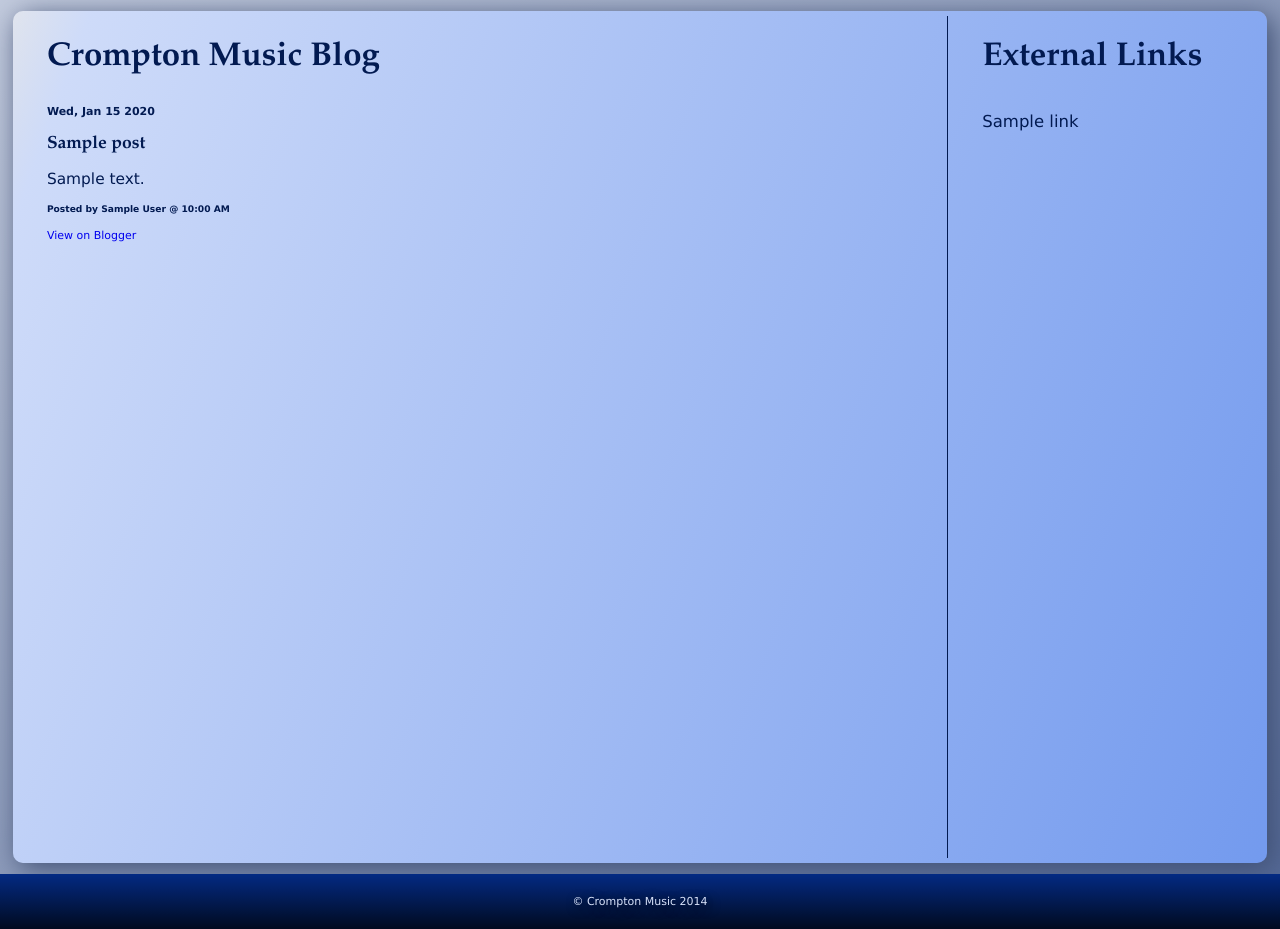
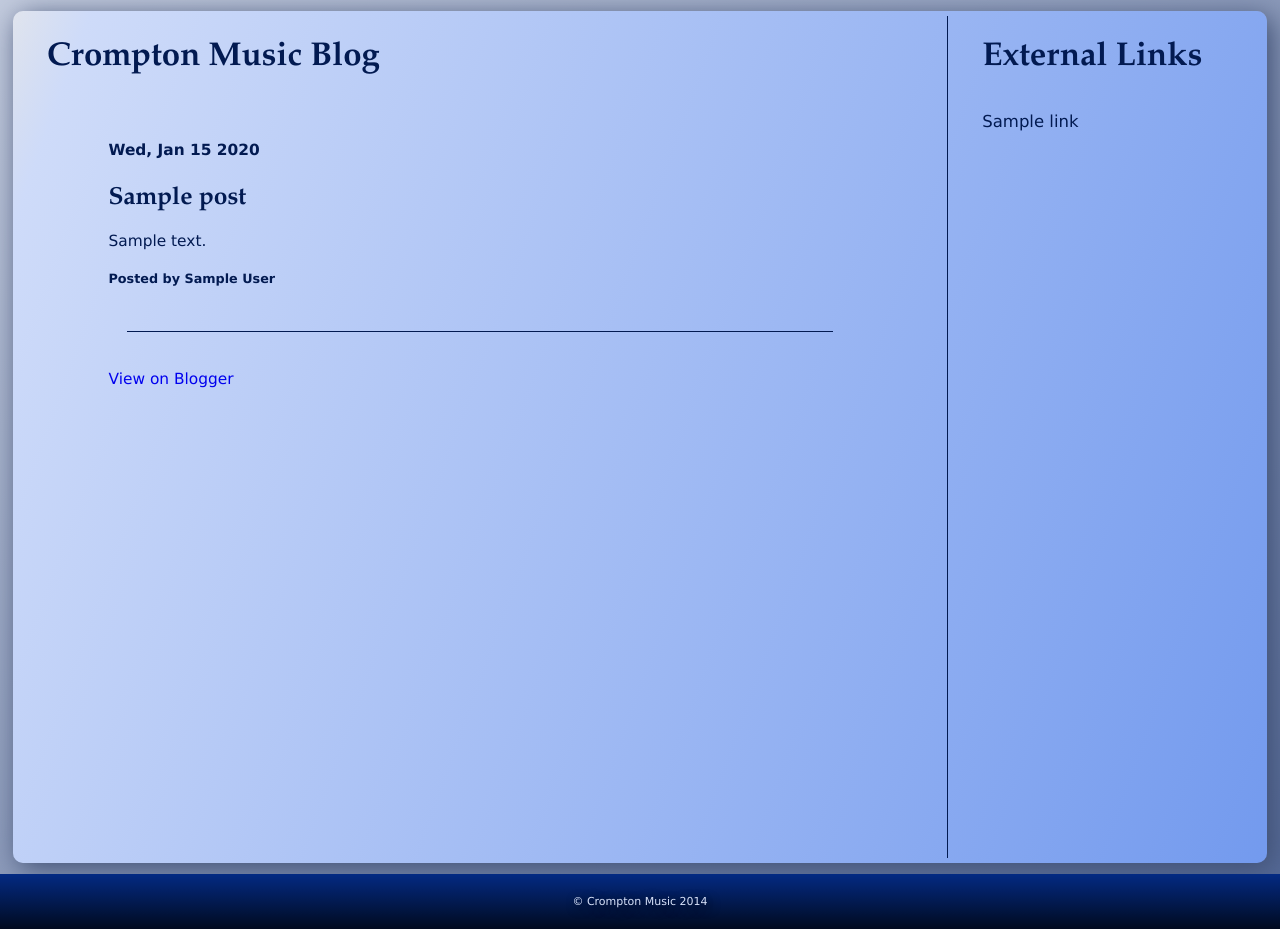
Before and after one commit to PCrompton/cromptonmusic-website, a Python web app: template templates/blog.html in a window 1280 px wide. Shown: the part 271-1200 px from the top of the page. Run offline with Jinja, Linux system fonts and the light colour scheme; the template is opened without the code that fills it: most values are stand-ins (such as "Sample title", 1, 10 or a date in 2020).

Commit message:
fixed blog format

```diff
--- a/stylesheets/main.css
+++ b/stylesheets/main.css
@@ -59,6 +59,7 @@ body a {
   font-size: 1.6em;
   font-family: Garamond, serif;
 }
+.content #blog-feed,
 .content p {
   font-size: 1.4em;
   text-align: justify;
@@ -318,7 +319,39 @@ div#page {
   flex: 1;
 }
 #content #blog-feed {
+  display: -webkit-box;
+  display: -webkit-flex;
+  display: -ms-flexbox;
+  display: flex;
+  -webkit-box-orient: vertical;
+  -webkit-box-direction: normal;
+  -webkit-flex-direction: column;
+  -ms-flex-direction: column;
+  flex-direction: column;
+  margin: 0 4em;
   padding: 0;
+}
+#content #blog-feed hr {
+  width: 95%;
+  height: 1px;
+}
+#content #blog-feed div {
+  padding: 0 0 1em 0;
+}
+#content #blog-feed #post {
+  border-bottom: solid;
+  border-bottom: 1px;
+  padding: 1em 0;
+}
+#content #blog-feed #post h4 {
+  margin-bottom: 0;
+}
+#content #blog-feed #post #post-title {
+  margin-top: 1em;
+}
+#content #blog-feed div#blog-footer {
+  margin: 0;
+  padding: 2em 0;
 }
 #blog-archives {
   max-width: 20%;
--- a/stylesheets/mods/fonts.less
+++ b/stylesheets/mods/fonts.less
@@ -78,7 +78,7 @@ body {
 
 	}
 
-	p {
+	#blog-feed, p {
 		font-size: 1.4em;
 		text-align: justify;
 	}
--- a/stylesheets/mods/layout.less
+++ b/stylesheets/mods/layout.less
@@ -78,8 +78,34 @@ div#page {
 	}
 
 	#blog-feed {
+		display: flex;
+		flex-direction: column;
+		margin: 0 4em;
 		padding: 0;
+		hr {
+			width: 95%;
+			height: 1px;
+		}
+		div {
+			padding: 0 0 1em 0;
 
+		}
+		#post {
+			border-bottom: solid;
+			border-bottom: 1px;
+			padding: 1em 0;
+			h4 {
+				margin-bottom: 0;
+			}
+			#post-title {
+				margin-top: 1em;
+
+			}
+		}
+		div#blog-footer {
+			margin: 0;
+			padding: 2em 0;
+		}
 		//width: 60%;
 		//float: right;
 
--- a/templates/blog.html
+++ b/templates/blog.html
@@ -12,23 +12,28 @@
 {% endblock %}
 
 {% block page_content %}
+
+	<h2>Crompton Music Blog</h2>
+	<hr>
 	<div id="blog-feed">
-		<h2>Crompton Music Blog</h2>
-
 		{% for post in posts %}
-			<h4>{{post.pubDate.strftime("%a, %b %d %Y")}}</h4>
-			<h3>{{post.title}}</h3>
-
+		<div id="post">
+			<h4 id="pubDate">{{post.pubDate.strftime("%a, %b %d %Y")}}</h4>
+			<h3 id="post-title">{{post.title}}</h3>
+			<br>
 			<hr>
-			<p id="post">{{post.content|safe}}</p>
+			{{post.content|safe}}
 			<hr>
-			<h5>Posted by {{post.author}} @ {{post.pubDate.strftime("%I:%M %p")}}</h5>
+			<h5>Posted by {{post.author}} <!--@ {{post.pubDate.strftime("%I:%M %p")}}--></h5>
+		</div>
+		<hr>
 		{% endfor %}
 
-
-		<a href="http://cromptonmusic.blogspot.com/" target="_blank">
-			View on Blogger
-		</a>
+		<div id="blog-footer">
+			<a href="http://cromptonmusic.blogspot.com/" target="_blank">
+				View on Blogger
+			</a>
+		</div>
 
 	</div>
 {% endblock %}
```
Also changed, not shown: 1 other file.
